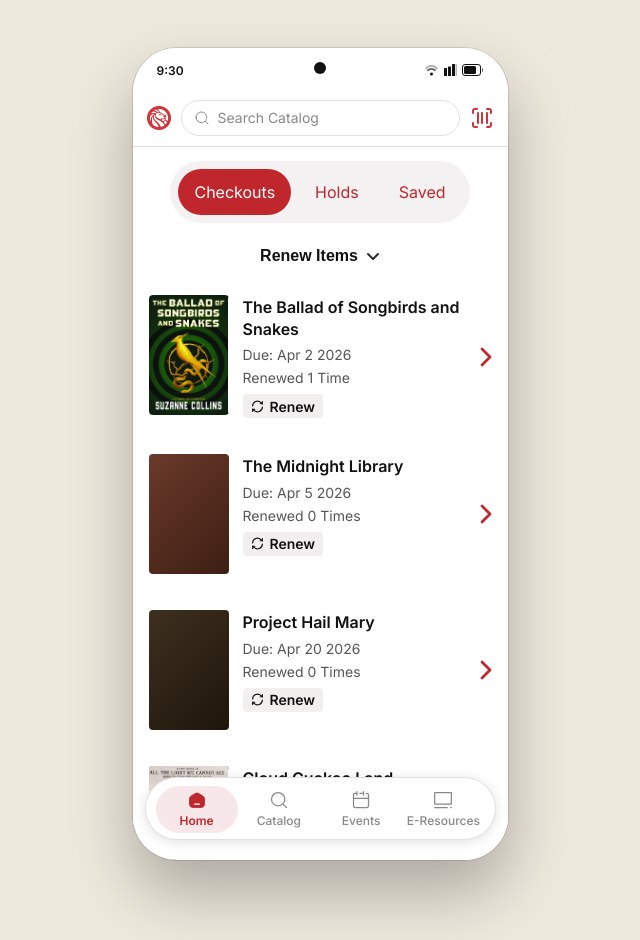
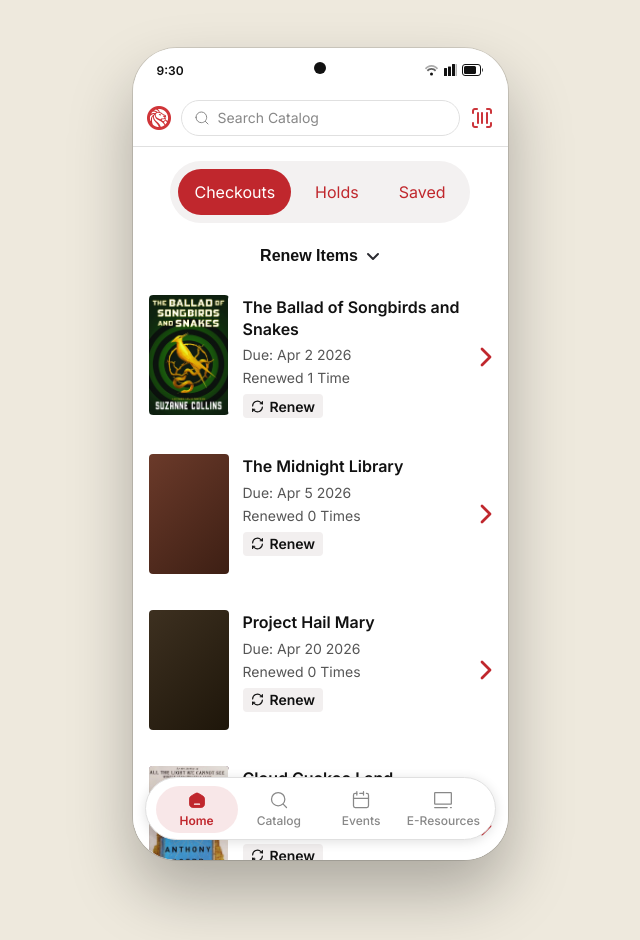
Before and after one commit to kellenlagroon/nypl-mobile, a plain HTML site: page index.html in a window 1280 px wide. Shown: the whole page, without its empty margins (320-960 px from the left). Drawn offline with Linux system fonts and the light colour scheme.

Commit message:
Let content extend behind bottom navigation

```diff
--- a/index.html
+++ b/index.html
@@ -1100,7 +1100,7 @@
     left: 0;
     right: 0;
     padding: 0 12px 20px;
-    background: linear-gradient(to bottom, transparent, var(--bg) 35%);
+    background: transparent;
     transition: transform 0.32s cubic-bezier(0.4,0,0.2,1);
     z-index: 10;
   }
```
